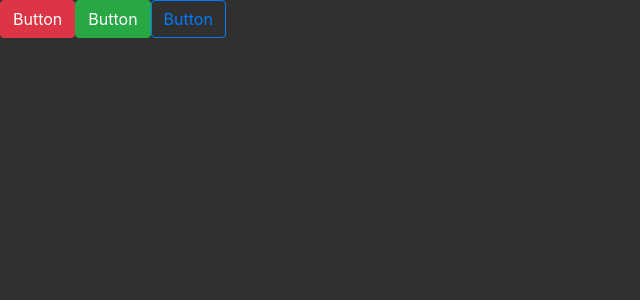
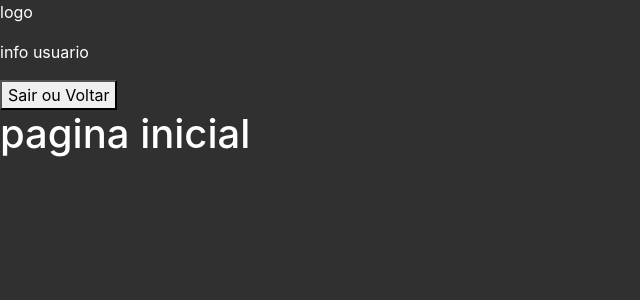
Before and after one commit to malves224/alveshop-frontend, a Vue app: page / in a window 1280 px wide. Shown: the top 300 px of the page, without its empty margins (0-640 px from the left). Built offline with nearby package versions, Linux system fonts and the light colour scheme.

Commit message:
feat(Router): add rotas login e homepage.

```diff
--- a/src/App.vue
+++ b/src/App.vue
@@ -1,12 +1,14 @@
 <template>
   <div id="app">
-    <b-button variant="danger">Button</b-button>
-    <b-button variant="success">Button</b-button>
-    <b-button variant="outline-primary">Button</b-button>
+    <HeaderNav></HeaderNav>
+    <router-view></router-view>
   </div>
 </template>
 <script>
+import HeaderNav from './components/HeaderNav/HeaderNav.vue';
+
 export default {
+  components: { HeaderNav },
 };
 </script>
 <style>
--- a/src/router/index.js
+++ b/src/router/index.js
@@ -1,29 +1,23 @@
 /* eslint-disable no-unused-vars */
 import Vue from 'vue';
 import VueRouter from 'vue-router';
-import HomeView from '../views/HomeView.vue';
 
 Vue.use(VueRouter);
 
 const routes = [
-  // {
-  //   path: '/',
-  //   name: 'home',
-  //   component: HomeView,
-  // },
-  // {
-  //   path: '/about',
-  //   name: 'about',
-  //   // route level code-splitting
-  //   // this generates a separate chunk (about.[hash].js) for this route
-  //   // which is lazy-loaded when the route is visited.
-  //   component: () => import(/* webpackChunkName: "about" */ '../views/AboutView.vue'),
-  // },
+  {
+    path: '/',
+    name: 'home',
+    component: () => import('../views/HomeView.vue'),
+  },
+  {
+    path: '/login',
+    name: 'login',
+    component: () => import('../views/LoginView.vue'),
+  },
 ];
 
 const router = new VueRouter({
-  mode: 'history',
-  base: process.env.BASE_URL,
   routes,
 });
 
```
